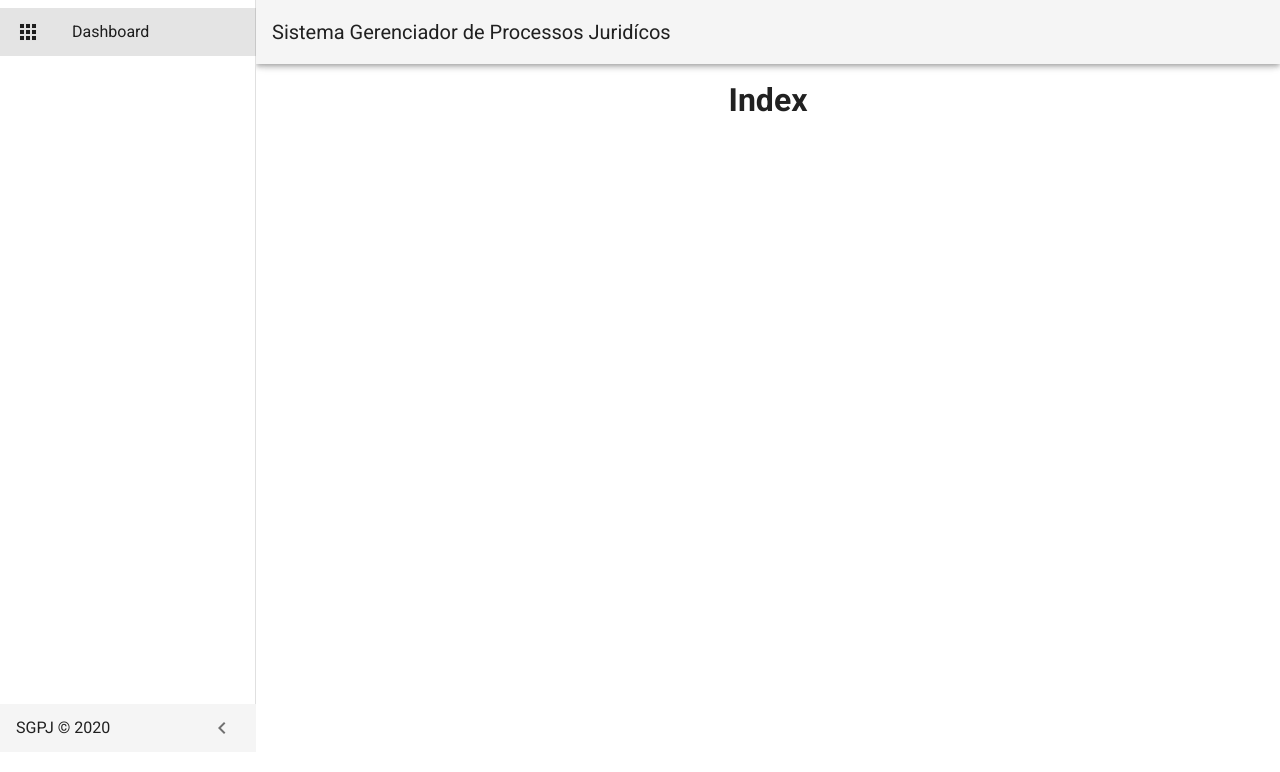
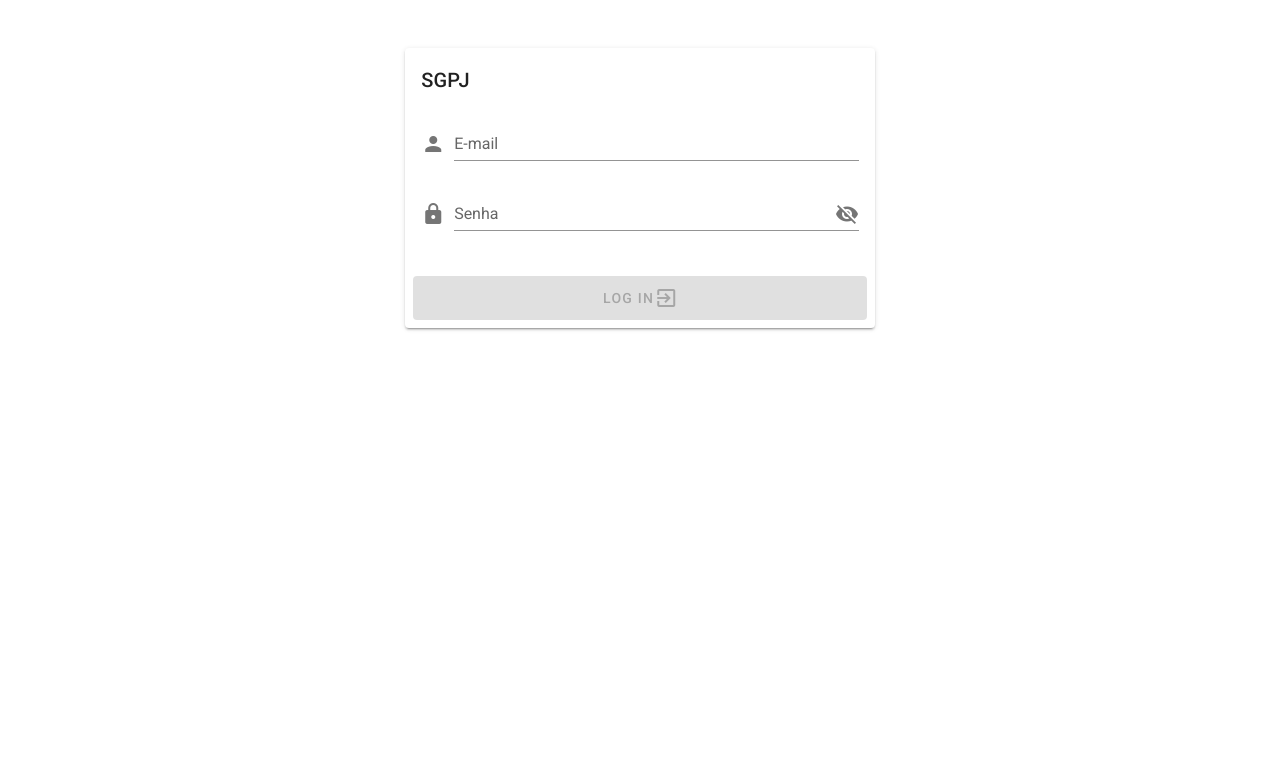
Before and after one commit to LucasVmigotto/sgpj, a Nuxt app in the folder packages/app/: page / in a window 1280 px wide. Shown: the top 772 px of the page. Built offline with nearby package versions, Linux system fonts and the light colour scheme.

Commit message:
fix(app): layout and files adjusts
Rename index to dashboard
Rename login to index

```diff
--- a/packages/app/api/queries/user.js
+++ b/packages/app/api/queries/user.js
@@ -7,6 +7,8 @@ const MUTATION_USER_LOGIN = `
       lawyer {
         lawyerId
         name
+        roles
+        oab
       }
     }
   }
--- a/packages/app/layouts/default.vue
+++ b/packages/app/layouts/default.vue
@@ -8,6 +8,20 @@
       app
     >
       <v-list>
+        <v-list-item>
+          <v-list-item-action>
+            <v-avatar
+              color="primary"
+              :size="miniVariant ? 36 : 48"
+            >
+              <span>{{ avatarInitials() }}</span>
+            </v-avatar>
+          </v-list-item-action>
+          <v-list-item-content>
+            <v-list-item-title>{{ userLoggedIn.name }}</v-list-item-title>
+            <v-list-item-subtitle>OAB: {{ userLoggedIn.oab }}</v-list-item-subtitle>
+          </v-list-item-content>
+        </v-list-item>
         <v-list-item
           v-for="(item, i) in items"
           :key="i"
@@ -56,6 +70,8 @@
 </template>
 
 <script>
+import { mapGetters } from 'vuex'
+
 export default {
   data () {
     return {
@@ -70,6 +86,19 @@ export default {
         }
       ]
     }
+  },
+  computed: {
+    ...mapGetters('user', [
+      'userLoggedIn'
+    ])
+  },
+  methods: {
+    avatarInitials () {
+      const words = this.userLoggedIn.name.split(' ')
+      const firstLetter = words[0].charAt(0)
+      const lastLetter = words[words.length - 1].charAt(0)
+      return `${firstLetter}${lastLetter}`
+    }
   }
 }
 </script>
--- /dev/null
+++ b/packages/app/pages/dashboard.vue
@@ -0,0 +1,25 @@
+<template>
+  <v-layout
+    column
+    justify-center
+    align-center
+  >
+    <v-flex
+      xs12
+      sm8
+      md6
+    >
+      <h1>Index</h1>
+    </v-flex>
+  </v-layout>
+</template>
+
+<script>
+export default {
+  data () {
+    return {
+
+    }
+  }
+}
+</script>
--- a/packages/app/pages/index.vue
+++ b/packages/app/pages/index.vue
@@ -1,24 +1,83 @@
 <template>
-  <v-layout
-    column
-    justify-center
-    align-center
-  >
-    <v-flex
-      xs12
-      sm8
-      md6
-    >
-      <h1>Index</h1>
-    </v-flex>
-  </v-layout>
+  <v-app>
+    <v-card>
+      <v-card-title>SGPJ</v-card-title>
+      <v-card-text>
+        <v-form ref="form">
+          <v-text-field
+            v-model="email"
+            :rules="[ rules.required, rules.validMail ]"
+            label="E-mail"
+            hint="username@email.com"
+            prepend-icon="mdi-account"
+            clearable
+          />
+          <v-text-field
+            v-model="password"
+            :append-icon="showPassword ? 'mdi-eye' : 'mdi-eye-off'"
+            :type="showPassword ? 'text' : 'password'"
+            :rules="[ rules.required ]"
+            prepend-icon="mdi-lock"
+            label="Senha"
+            hint="******"
+            @click:append="showPassword = !showPassword"
+          />
+        </v-form>
+      </v-card-text>
+      <v-card-actions>
+        <v-btn
+          large
+          block
+          color="primary"
+          :disabled="invalidForm"
+          :loading="loading"
+          @click="subbmitLogin"
+        >
+          Log in<v-icon>mdi-login-variant</v-icon>
+        </v-btn>
+      </v-card-actions>
+    </v-card>
+  </v-app>
 </template>
 
 <script>
+import { mapGetters, mapActions } from 'vuex'
 export default {
-  data () {
-    return {
-
+  layout: 'login',
+  data: () => ({
+    email: '',
+    password: '',
+    showPassword: false,
+    rules: {
+      required: value => !!value || 'Campo obrigatório',
+      validMail: value => !!value
+        .match(/^[\w\d]+@[\w\d]+(\.\w+)+$/g) || 'O E-mail inserido é inválido'
+    }
+  }),
+  computed: {
+    ...mapGetters(['loading']),
+    invalidForm () {
+      return (
+        !this.email ||
+        !this.email.match(/^[\w\d]+@[\w\d]+(\.\w+)+$/g) ||
+        !this.password ||
+        this.password.length < 7
+      )
+    }
+  },
+  methods: {
+    ...mapActions('user', ['login']),
+    subbmitLogin () {
+      this.login({
+        login: {
+          email: this.email,
+          password: this.password
+        }
+      }).then((res) => {
+        this.$router.push({ name: 'dashboard' })
+      }).catch((err) => {
+        throw new Error(err)
+      })
     }
   }
 }
--- a/packages/app/pages/login.vue
+++ /dev/null
@@ -1,84 +0,0 @@
-<template>
-  <v-app>
-    <v-card>
-      <v-card-title>SGPJ</v-card-title>
-      <v-card-text>
-        <v-form ref="form">
-          <v-text-field
-            v-model="email"
-            :rules="[ rules.required, rules.validMail ]"
-            label="E-mail"
-            hint="username@email.com"
-            prepend-icon="mdi-account"
-            clearable
-          />
-          <v-text-field
-            v-model="password"
-            :append-icon="showPassword ? 'mdi-eye' : 'mdi-eye-off'"
-            :type="showPassword ? 'text' : 'password'"
-            :rules="[ rules.required ]"
-            prepend-icon="mdi-lock"
-            label="Senha"
-            hint="******"
-            @click:append="showPassword = !showPassword"
-          />
-        </v-form>
-      </v-card-text>
-      <v-card-actions>
-        <v-btn
-          large
-          block
-          color="primary"
-          :disabled="invalidForm"
-          :loading="loading"
-          @click="subbmitLogin"
-        >
-          Log in<v-icon>mdi-login-variant</v-icon>
-        </v-btn>
-      </v-card-actions>
-    </v-card>
-  </v-app>
-</template>
-
-<script>
-import { mapGetters, mapActions } from 'vuex'
-export default {
-  layout: 'login',
-  data: () => ({
-    email: '',
-    password: '',
-    showPassword: false,
-    rules: {
-      required: value => !!value || 'Campo obrigatório',
-      validMail: value => !!value
-        .match(/^[\w\d]+@[\w\d]+(\.\w+)+$/g) || 'O E-mail inserido é inválido'
-    }
-  }),
-  computed: {
-    ...mapGetters(['loading']),
-    invalidForm () {
-      return (
-        !this.email ||
-        !this.email.match(/^[\w\d]+@[\w\d]+(\.\w+)+$/g) ||
-        !this.password ||
-        this.password.length < 7
-      )
-    }
-  },
-  methods: {
-    ...mapActions('user', ['login']),
-    subbmitLogin () {
-      this.login({
-        login: {
-          email: this.email,
-          password: this.password
-        }
-      }).then((res) => {
-        this.$router.push({ name: 'index' })
-      }).catch((err) => {
-        console.log(err)
-      })
-    }
-  }
-}
-</script>
```
